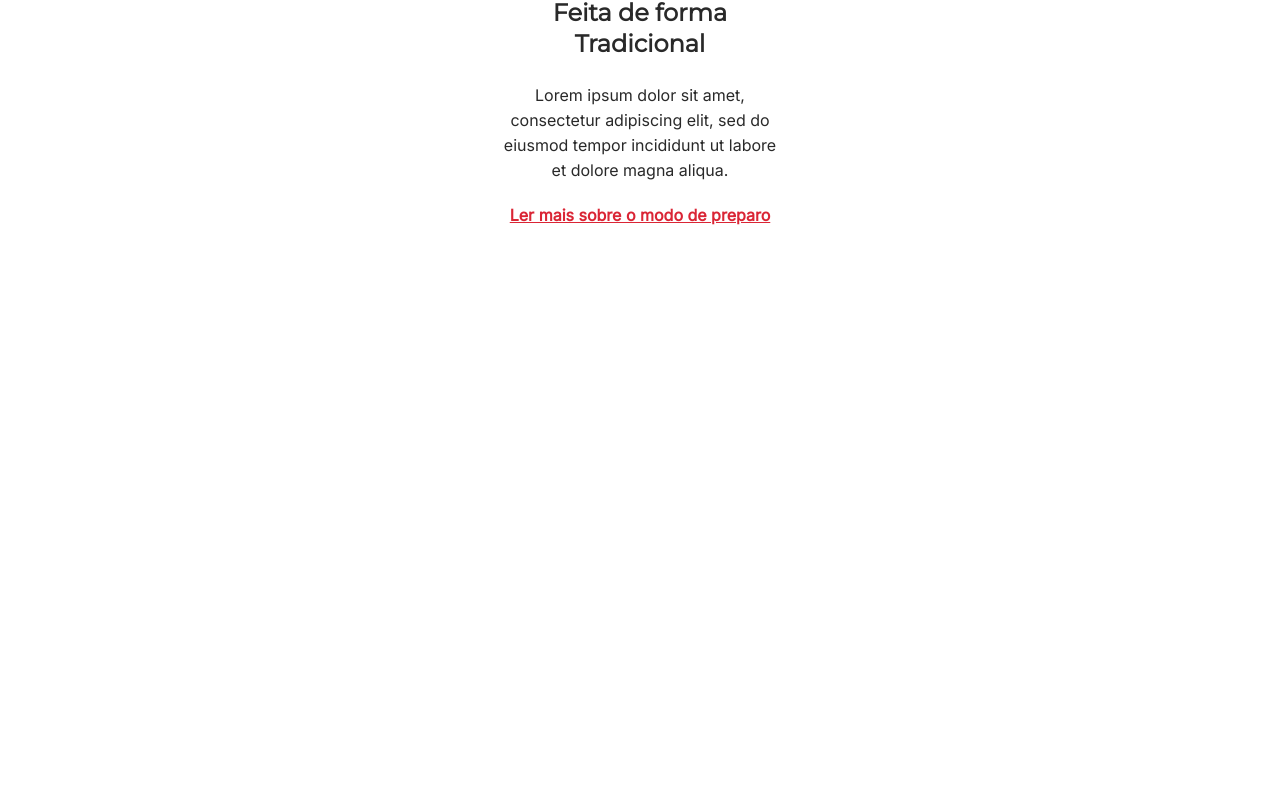
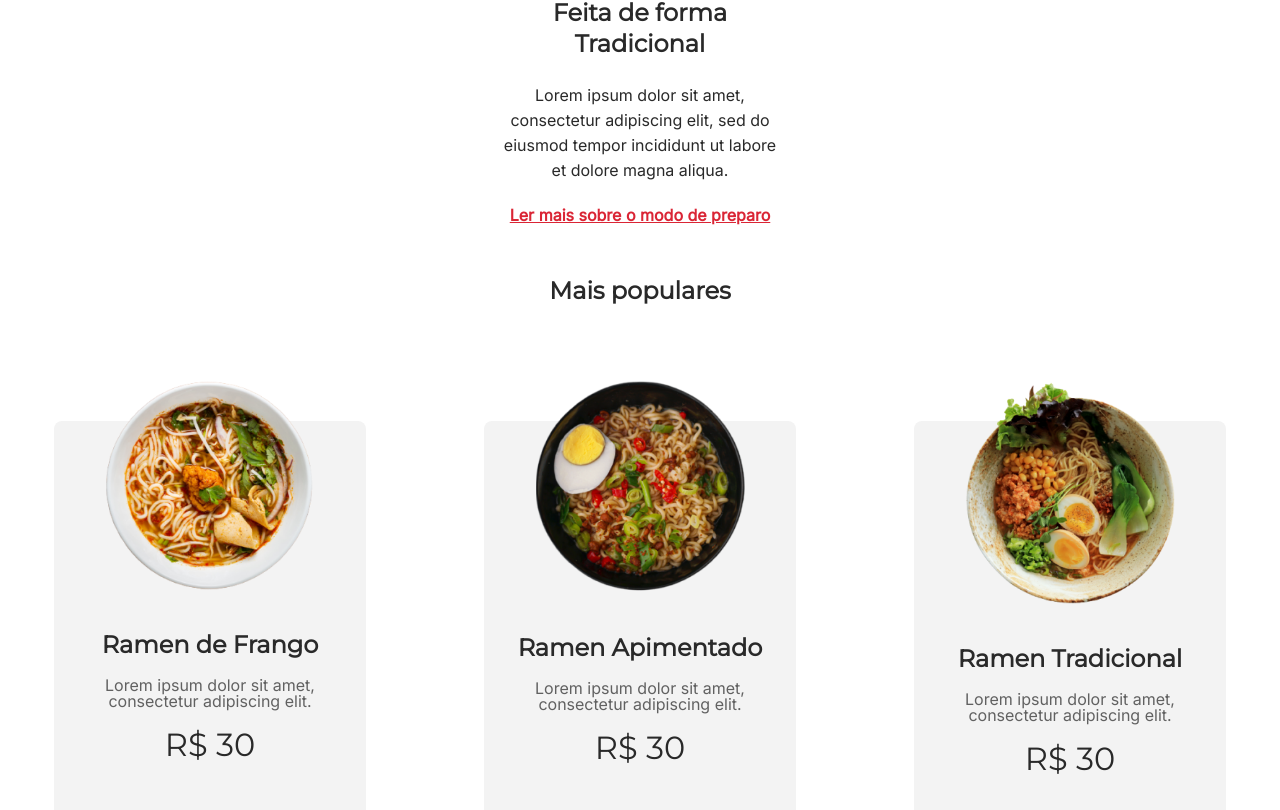
Before and after one commit to lefurtado/food-jp, a React (Vite) app: page / in a window 1280 px wide. Shown: the part 802-1612 px from the top of the page. Before the commit the page ends 1027 px from the top, so only its background shows below. Built offline with nearby package versions, Linux system fonts and the light colour scheme.

Commit message:
add: Criado e estilizado os cards dos pratos.

```diff
--- a/src/App.jsx
+++ b/src/App.jsx
@@ -1,4 +1,5 @@
 import Banner from "./components/Banner";
+import CardCardapio from "./components/CardCardapio";
 import Header from "./components/Header";
 import Titulo from "./components/Titulo";
 
@@ -8,6 +9,7 @@ function App() {
       <Header />
       <Titulo />
       <Banner />
+      <CardCardapio />
     </>
   );
 }
--- /dev/null
+++ b/src/components/CardCardapio.jsx
@@ -0,0 +1,118 @@
+import styled from "styled-components";
+import pratoUm from '../assets/img-3.png';
+import pratoDois from '../assets/img-1.png';
+import pratoTres from '../assets/img-2.png';
+
+const pratos = [
+    {
+        id: 1,
+        imagem: pratoUm,
+        nome: 'Ramen de Frango',
+        descricao: 'Lorem ipsum dolor sit amet, consectetur adipiscing elit.',
+        preco: '30',
+        alt: 'Ramen de Frango'
+    },
+    {
+        id: 2,
+        imagem: pratoDois,
+        nome: 'Ramen Apimentado',
+        descricao: 'Lorem ipsum dolor sit amet, consectetur adipiscing elit.',
+        preco: '30',
+        alt: 'Ramen Apimentado'
+    },
+    {
+        id: 3,
+        imagem: pratoTres,
+        nome: 'Ramen Tradicional',
+        descricao: 'Lorem ipsum dolor sit amet, consectetur adipiscing elit.',
+        preco: '30',
+        alt: 'Ramen Tradicional'
+    }
+];
+
+const TituloStyled = styled.h2`
+    font-family: 'Montserrat', sans-serif;
+    font-weight: 600;
+    font-size: 24px;
+    text-align: center;
+    margin: 56px 0 118px 0;
+    color: ${({theme}) => theme.colors.dark10};
+`;
+
+const CardContainerFlexStyle = styled.div`
+    display: flex;
+    justify-content: center;
+    flex-wrap: wrap;
+    gap: 118px;
+    /* CRIAR UM MEDIA QUE CONTEMPLE UM GAP MENOR PRA DESKTOP */
+`;
+
+const CardStyle = styled.div`
+    display: flex;
+    flex-direction: column;
+    align-items: center;
+    background-color: ${({theme}) => theme.colors.dark30};
+    width: 312px;
+    height: 401px;
+    border-radius: 8px;
+`;
+
+const ImagemStyle = styled.div`
+    position: relative;
+    bottom: 10%;
+
+    & img {
+        width: 209px;
+    }
+`;
+
+const DescricaoStyle = styled.div`
+    text-align: center;
+    display: flex;
+    flex-direction: column;
+    gap: 20px;
+
+    & h2 {
+        font-family: 'Montserrat', sans-serif;
+        font-weight: 600;
+        font-size: 24px;
+        color: ${({theme}) => theme.colors.dark10};
+    }
+
+    & p {
+        font-family: 'Inter', sans-serif;
+        font-weight: 400;
+        font-size: 16px;
+        color: ${({theme}) => theme.colors.dark20};
+        max-width: 249px;
+    }
+
+    & span {
+        font-family: 'Montserrat', sans-serif;
+        font-weight: 400;
+        font-size: 32px;
+        color: ${({theme}) => theme.colors.dark10};
+    }
+`;
+
+export default function CardCardapio() {
+    return (
+        <div>
+            <TituloStyled>Mais populares</TituloStyled>
+            <CardContainerFlexStyle>
+                {pratos.map((prato) => (
+                        <CardStyle key={prato.id}>
+                            <ImagemStyle>
+                                <img src={prato.imagem} alt={prato.alt} />
+                            </ImagemStyle>
+                            <DescricaoStyle>
+                                <h2>{prato.nome}</h2>
+                                <p>{prato.descricao}</p>
+                                <span>R$ {prato.preco}</span>
+                            </DescricaoStyle>
+                        </CardStyle>
+                ))}
+            </CardContainerFlexStyle>
+        </div>
+    )
+}
```
